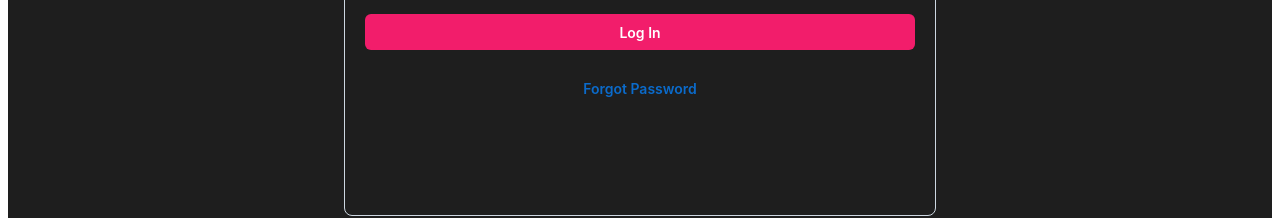
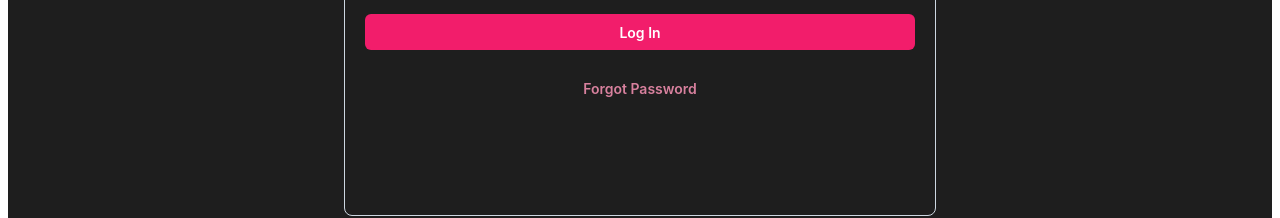
Before and after one commit to NammariD/design5, a React (Create React App) app: page / in a window 1280 px wide. Shown: the part 431-649 px from the top of the page. Built offline with nearby package versions, Linux system fonts and the light colour scheme.

Commit message:
Update ForgotPassword.tsx

```diff
--- a/src/components/ForgotPassword.tsx
+++ b/src/components/ForgotPassword.tsx
@@ -3,6 +3,6 @@ import Button from '@mui/joy/Button';
 
 export default function BasicButtons() {
   return (
-    <Button sx = {{ width: 550}} variant = "plain" >Forgot Password</Button>
+    <Button sx = {{ width: 550, color: '#D8819E'}} variant = "plain" >Forgot Password</Button>
     );
 }
```
